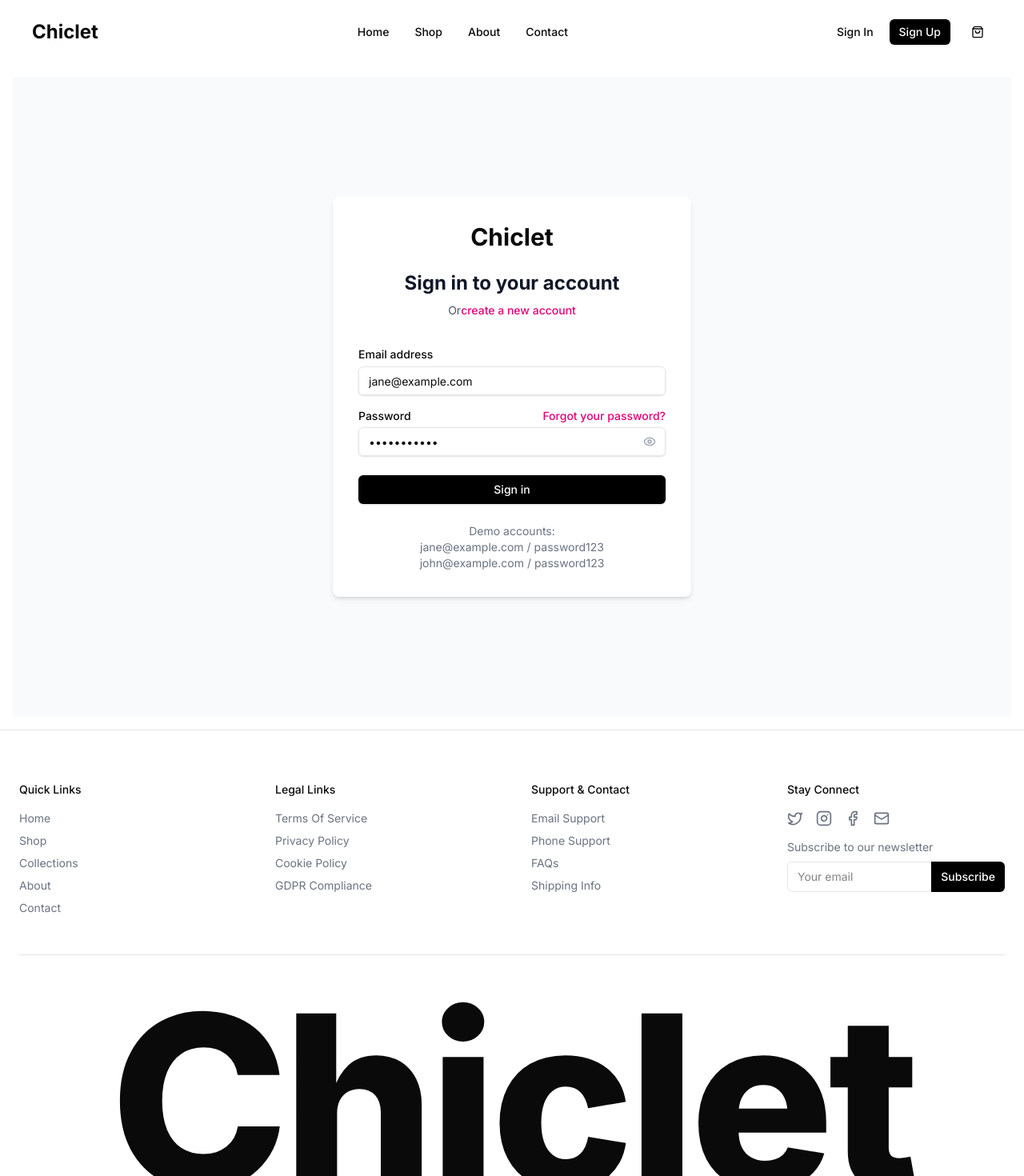
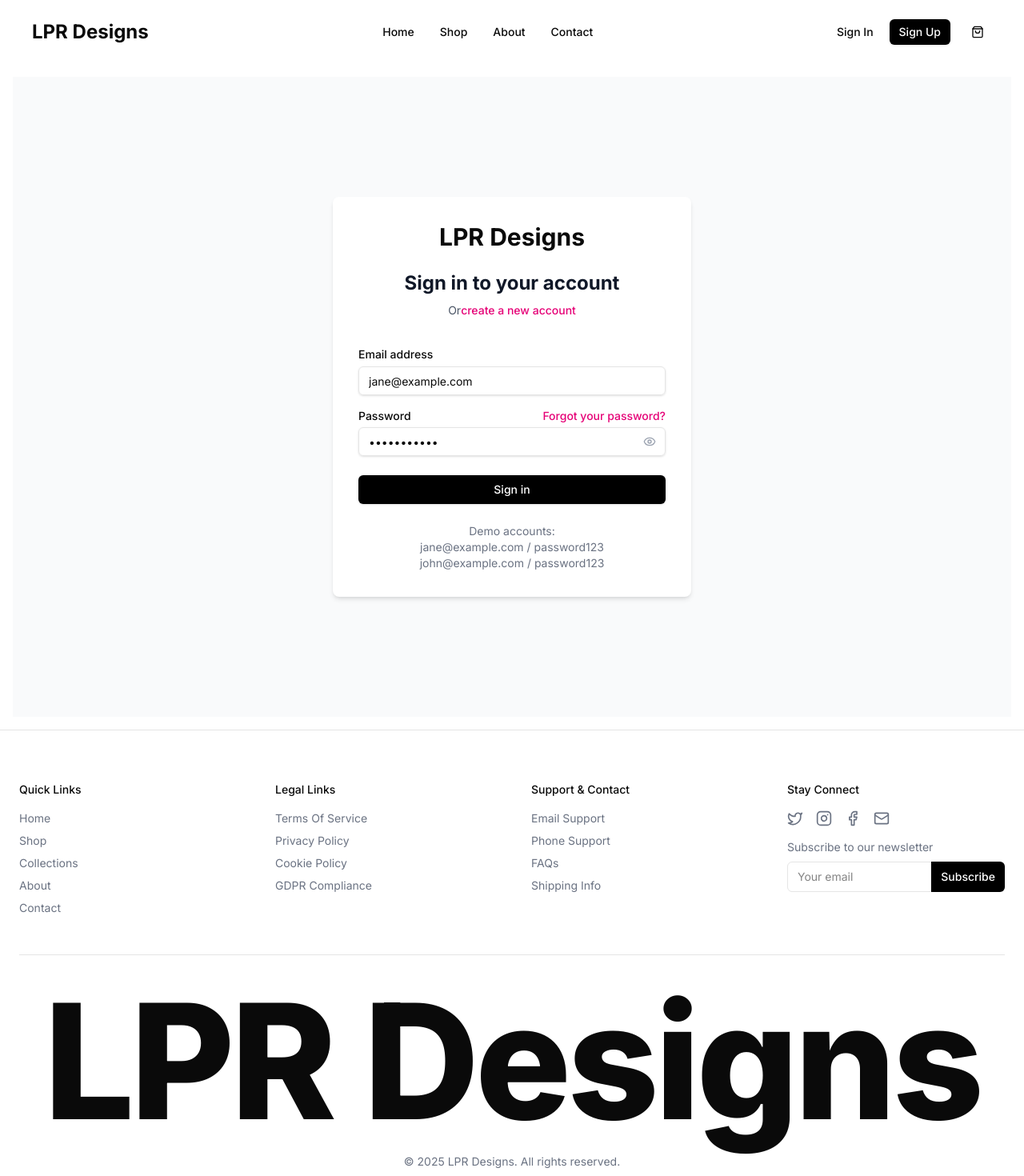
Before and after one commit to vignxs/Chiclet, a Next.js app in the folder chiclet/: page /signin in a window 1280 px wide. Shown: the top 1470 px of the page at 80% size. Built offline with nearby package versions, Linux system fonts and the light colour scheme.

Commit message:
updated lpr

```diff
--- a/chiclet/app/layout.tsx
+++ b/chiclet/app/layout.tsx
@@ -9,8 +9,8 @@ import { Toaster } from "@/components/ui/sonner"
 const inter = Inter({ subsets: ["latin"] })
 
 export const metadata = {
-  title: "Chiclet - Girls Accessories Shop",
-  description: "Discover trendy accessories for girls at Chiclet",
+  title: "LPR Designs - Girls Accessories Shop",
+  description: "Discover trendy accessories for girls at LPR Designs",
 }
 
 export default function RootLayout({
--- a/chiclet/app/signin/page.tsx
+++ b/chiclet/app/signin/page.tsx
@@ -52,7 +52,7 @@ export default function SignInPage() {
       <div className="max-w-md w-full space-y-8 bg-white p-8 rounded-lg shadow-md">
         <div className="text-center">
           <Link href="/" className="inline-block">
-            <h1 className="text-3xl font-bold">Chiclet</h1>
+            <h1 className="text-3xl font-bold">LPR Designs</h1>
           </Link>
           <h2 className="mt-6 text-2xl font-bold text-gray-900">Sign in to your account</h2>
           <p className="mt-2 text-sm text-gray-600">
--- a/chiclet/app/signup/page.tsx
+++ b/chiclet/app/signup/page.tsx
@@ -62,7 +62,7 @@ export default function SignUpPage() {
       <div className="max-w-md w-full space-y-8 bg-white p-8 rounded-lg shadow-md">
         <div className="text-center">
           <Link href="/" className="inline-block">
-            <h1 className="text-3xl font-bold">Chiclet</h1>
+            <h1 className="text-3xl font-bold">LPR Designs</h1>
           </Link>
           <h2 className="mt-6 text-2xl font-bold text-gray-900">Create your account</h2>
           <p className="mt-2 text-sm text-gray-600">
--- a/chiclet/components/about-us.tsx
+++ b/chiclet/components/about-us.tsx
@@ -12,7 +12,7 @@ export default function AboutUs() {
               <div className="absolute -bottom-4 -right-4 w-32 h-32 bg-pink-200 rounded-full opacity-40"></div>
               <Image
                 src="https://res.cloudinary.com/dpkyadzjo/image/upload/v1747064135/unnamed_ckrsxx.png?height=600&width=600"
-                alt="About Chiclet"
+                alt="About LPR Designs"
                 width={600}
                 height={600}
                 className="relative z-10 rounded-lg shadow-lg object-cover w-full max-w-md mx-auto"
@@ -25,16 +25,16 @@ export default function AboutUs() {
               <span className="font-medium">Our Story</span>
             </div>
 
-            <h2 className="text-3xl md:text-4xl font-bold tracking-tighter">About Chiclet</h2>
+            <h2 className="text-3xl md:text-4xl font-bold tracking-tighter">About LPR Designs</h2>
 
             <p className="text-gray-600">
-              Founded in 2020, Chiclet began with a simple mission: to create beautiful, affordable accessories that
+              Founded in 2020, LPR Designs began with a simple mission: to create beautiful, affordable accessories that
               help everyone express their unique style. What started as a small collection of handcrafted pieces has
               grown into a beloved brand known for quality and creativity.
             </p>
 
             <p className="text-gray-600">
-              Each Chiclet accessory is thoughtfully designed to add that perfect finishing touch to any outfit. We
+              Each LPR Designs accessory is thoughtfully designed to add that perfect finishing touch to any outfit. We
               believe that accessories aren&apos;t just add-ons—they&apos;re essential elements of self-expression that can
               transform both your look and your confidence.
             </p>
--- a/chiclet/components/footer.tsx
+++ b/chiclet/components/footer.tsx
@@ -133,11 +133,11 @@ export default function Footer() {
           <div className="text-center">
             <Link
               href="/"
-              className="inline-block font-extrabold text-[100px] sm:text-[150px] md:text-[160px] lg:text-[240px] xl:text-[300px] 2xl:text-[350px] leading-none tracking-tight mb-4"
+              className="inline-block font-extrabold text-[60px] sm:text-[50px] md:text-[120px] lg:text-[160px] xl:text-[200px] 2xl:text-[220px] leading-none tracking-tight mb-4"
             >
-              Chiclet
+              LPR Designs
             </Link>
-            <p className="text-sm text-gray-500">© {new Date().getFullYear()} Chiclet. All rights reserved.</p>
+            <p className="text-sm text-gray-500">© {new Date().getFullYear()} LPR Designs. All rights reserved.</p>
           </div>
         </div>
 
--- a/chiclet/components/hero-section.tsx
+++ b/chiclet/components/hero-section.tsx
@@ -28,7 +28,7 @@ export default function HeroSection() {
       text: "with",
     },
     {
-      text: "Chiclet",
+      text: "LPR",
       className: "text-pink-400",
     },
   ]
--- a/chiclet/components/navbar.tsx
+++ b/chiclet/components/navbar.tsx
@@ -54,7 +54,7 @@ export default function Navbar() {
       >
         <div className="flex h-14 items-center justify-between px-6">
           <Link href="/" className="font-bold text-2xl">
-            Chiclet
+            LPR Designs
           </Link>
 
           <nav className="hidden md:flex items-center space-x-8">
```
